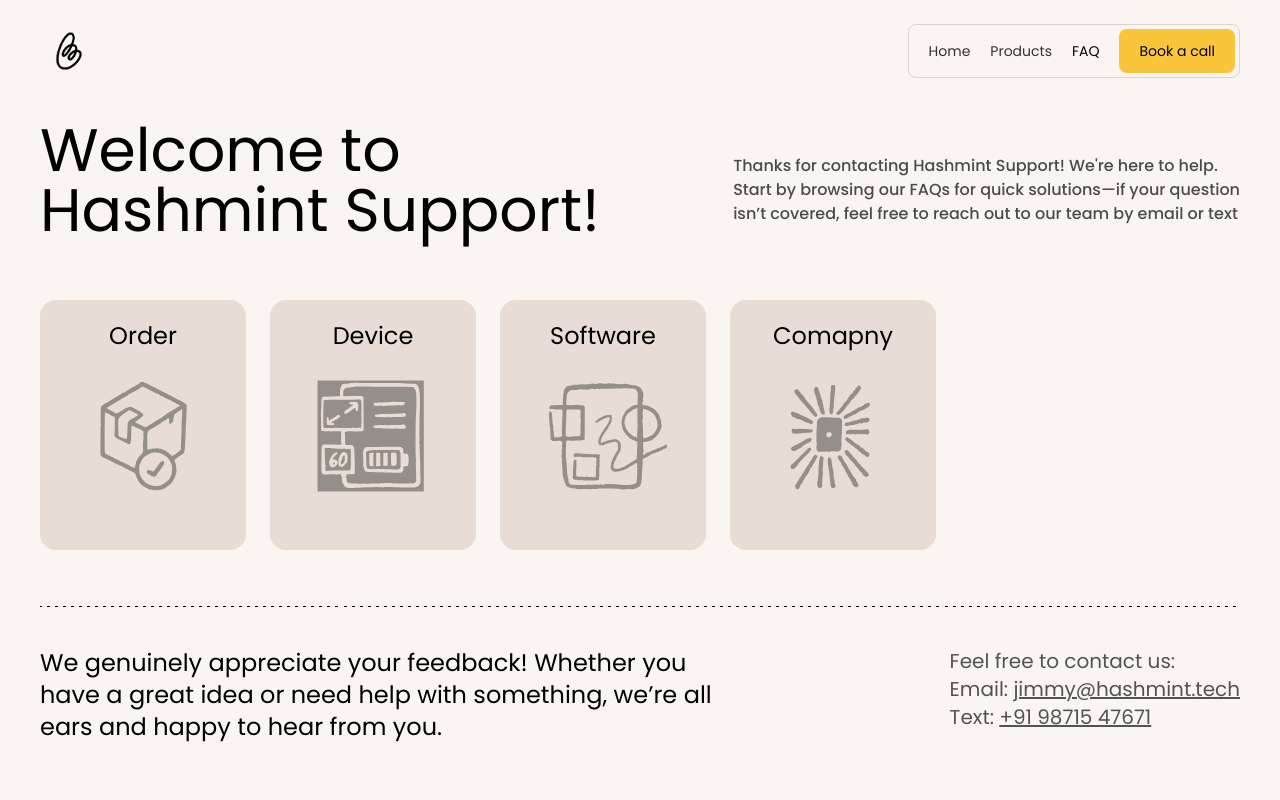
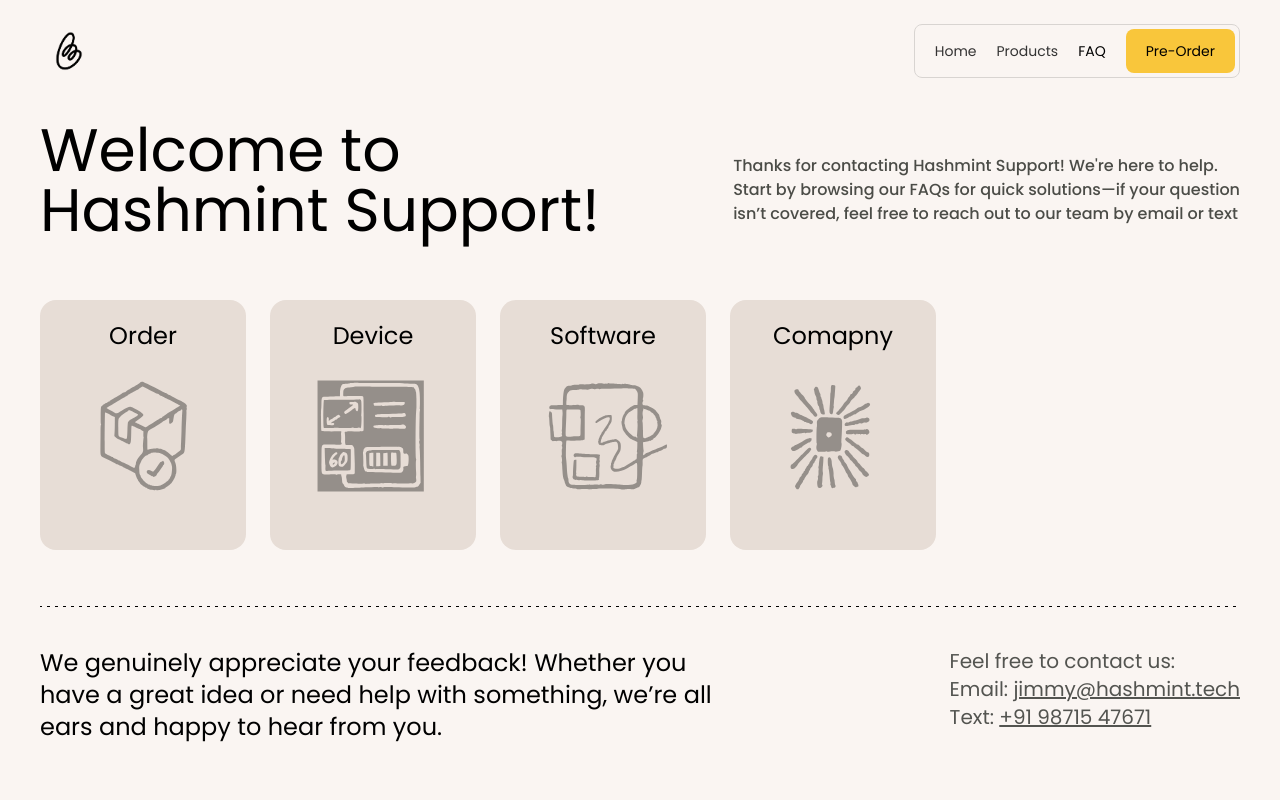
Before and after one commit to BalaAyyappan1/HashMint, a Next.js app: page /faq in a window 1280 px wide. Shown: the top 800 px of the page. Built offline with nearby package versions, Linux system fonts and the light colour scheme.

Commit message:
Updation: navbar preorder btn

```diff
--- a/components/Home/Text.tsx
+++ b/components/Home/Text.tsx
@@ -632,7 +632,7 @@ const HorizontalScrollAnimation: React.FC = () => {
 
             {/* Fourth Section: Rotating Image */}
             <section className="horizontal-section w-screen sm:w-[1000px]  md:h-screen flex-shrink-0 pt-4 sm:pt-5 bg-transparent flex flex-col items-center gap-10 md:mr-15 justify-between py-20">
-              {/* <video
+              <video
                 autoPlay
                 muted
                 loop
@@ -640,21 +640,26 @@ const HorizontalScrollAnimation: React.FC = () => {
                 webkit-playsinline="true"
                 x-webkit-airplay="allow"
                 className="w-full h-full max-w-md object-cover rounded-3xl"
-                disablePictureInPicture
-              ><source
-                  src="https://ik.imagekit.io/czay6zcnk/Hashmint/pen_rotation.avi/ik-video.mp4?updatedAt=1748022833907"
-                  type="video/mp4"
+                controls={true}
+              >
+                <source
+                  src="https://ik.imagekit.io/czay6zcnk/Hashmint/pen_rotation.mov/ik-video.mp4?updatedAt=1748023228675"
+                  type='video/mp4; codecs="hvc1"'
+                />
+                <source
+                  src="https://ik.imagekit.io/czay6zcnk/Hashmint/pa%20r1%200001-0120.webm"
+                  type="video/webm"
                 />
                 Your browser does not support the video tag.
-              </video> */}
+              </video>
 
-              <Image
+              {/* <Image
                 src="/image.png"
                 alt="Lume Paper Display"
                 width={300}
                 height={300}
                 className="object-cover animate-[spin_20s_linear_infinite] w-3/4 sm:w-[400px]"
-              />
+              /> */}
 
               <svg width="44" height="12" viewBox="0 0 44 12" fill="none" xmlns="http://www.w3.org/2000/svg" className="opacity-50"><g><path d="M5.99871 12C9.31279 12 11.9994 9.31371 11.9994 6C11.9994 2.68629 9.31279 0 5.99871 0C2.68464 0 -0.00195312 2.68629 -0.00195312 6C-0.00195312 9.31371 2.68464 12 5.99871 12Z" fill="currentColor"></path><path d="M22.3459 0V6.3452H16C16.1808 9.50137 18.7948 12 21.9924 12C25.1901 12 28.0013 9.31233 28.0013 5.99178C28.0013 2.67123 25.5024 0.180822 22.3459 0Z" fill="currentColor"></path><path d="M40.212 0V8.21111H32C32.9583 10.436 35.1725 12 37.7501 12C41.2034 12 44.0013 9.20239 44.0013 5.74943C44.0013 3.1721 42.4427 0.958238 40.212 0Z" fill="currentColor"></path></g></svg>
 
--- a/components/TopNav.tsx
+++ b/components/TopNav.tsx
@@ -51,9 +51,9 @@ const TopNav = () => {
           >
             FAQ
           </Link>
-          <button className="px-5 py-3 rounded-lg bg-[#f9c63b] hover:bg-[#f9c63bf2] text-sm cursor-pointer font-regular">
-            Book a call
-          </button>
+          <Link href={'https://hashmint-frontend.onrender.com/'} target='_blank' className="px-5 py-3 rounded-lg bg-[#f9c63b] hover:bg-[#f9c63bf2] text-sm cursor-pointer font-regular">
+            Pre-Order
+          </Link>
         </div>
       </div>
 
```
